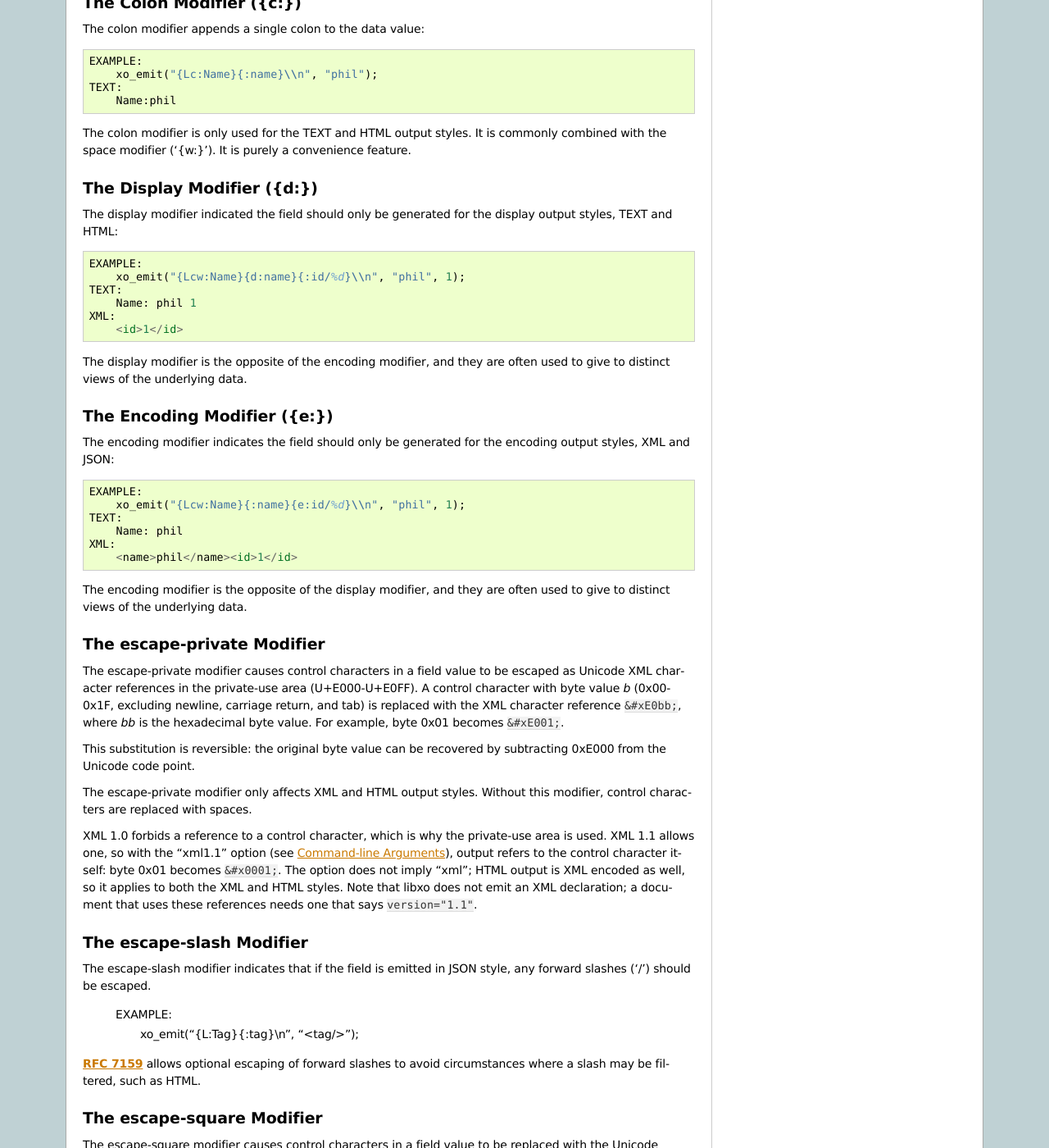
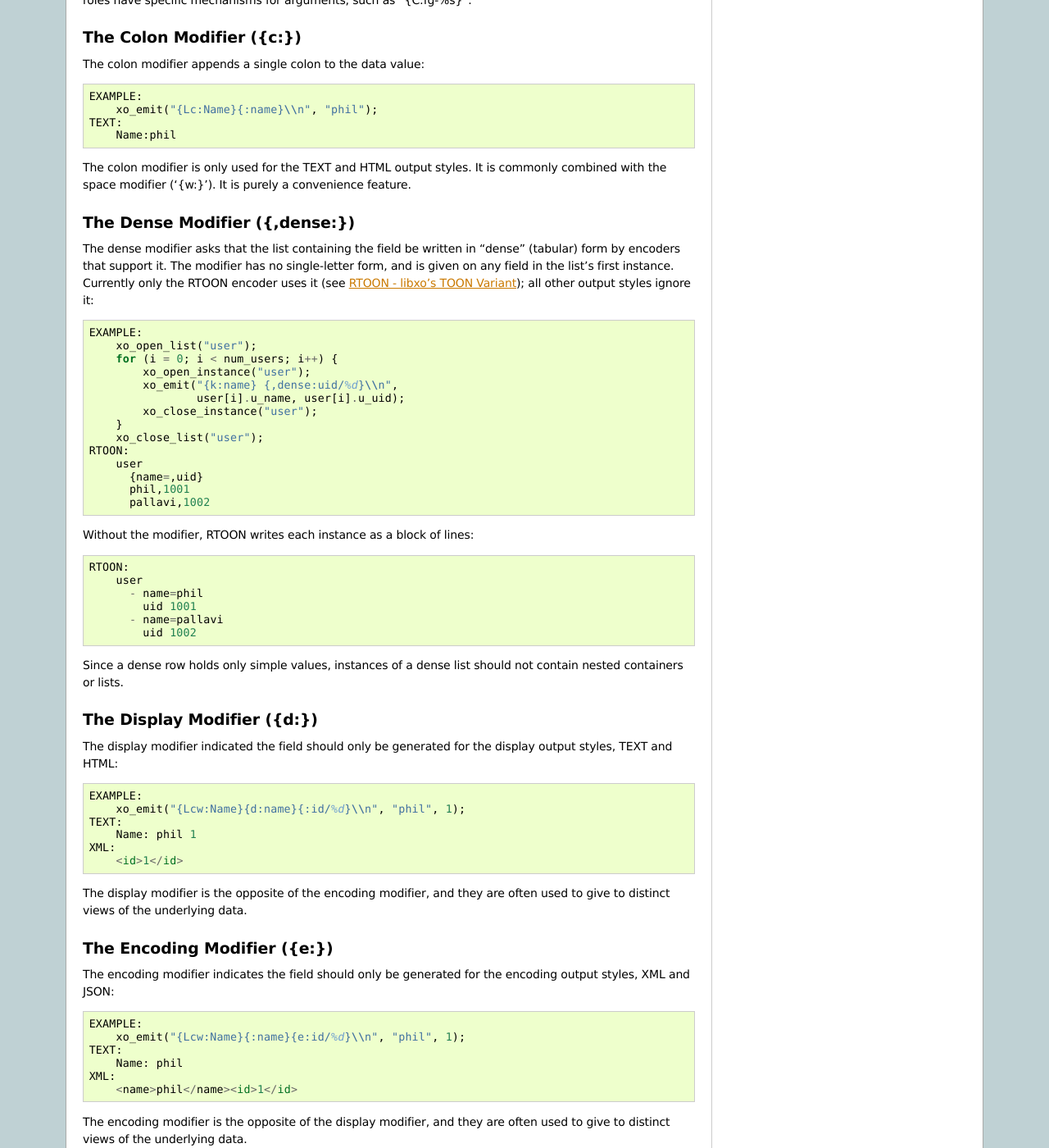
Before and after one commit to Juniper/libxo, a Sphinx documentation site: the page built from doc/field-modifiers.rst, in a window 1280 px wide and 1400 px high, scrolled down 1580 px. Shown: the whole window at 82% size. Built offline with Sphinx 7.4.7, drawn with Linux system fonts in a browser that asks for light colours; some of the changed text lies outside the part shown.

Commit message:
add the dense modifier

```diff
--- a/doc/field-modifiers.rst
+++ b/doc/field-modifiers.rst
@@ -13,6 +13,7 @@ particular output styles:
   === =============== ===================================================
    a   argument        The content appears as a 'const char \*' argument
    c   colon           A colon (":") is appended after the label
+  \    dense           Write the field's list in dense form (RTOON)
    d   display         Only emit field for display styles (text/HTML)
    e   encoding        Only emit for encoding styles (XML/JSON)
   \    escape-private  Escape control chars as Unicode private-use refs (XML/HTML)
@@ -88,6 +89,47 @@ The colon modifier appends a single colon to the data value::
 The colon modifier is only used for the TEXT and HTML output
 styles. It is commonly combined with the space modifier ('{w:}').
 It is purely a convenience feature.
+
+.. index:: Field Modifiers; Dense
+.. _dense-modifier:
+
+The Dense Modifier ({,dense:})
+++++++++++++++++++++++++++++++
+
+.. index:: Field Modifiers; Dense
+
+The dense modifier asks that the list containing the field be written
+in "dense" (tabular) form by encoders that support it.  The modifier
+has no single-letter form, and is given on any field in the list's
+first instance.  Currently only the RTOON encoder uses it (see
+:ref:`rtoon_encoder`); all other output styles ignore it::
+
+    EXAMPLE:
+        xo_open_list("user");
+        for (i = 0; i < num_users; i++) {
+            xo_open_instance("user");
+            xo_emit("{k:name} {,dense:uid/%d}\\n",
+                    user[i].u_name, user[i].u_uid);
+            xo_close_instance("user");
+        }
+        xo_close_list("user");
+    RTOON:
+        user
+          {name=,uid}
+          phil,1001
+          pallavi,1002
+
+Without the modifier, RTOON writes each instance as a block of lines::
+
+    RTOON:
+        user
+          - name=phil
+            uid 1001
+          - name=pallavi
+            uid 1002
+
+Since a dense row holds only simple values, instances of a dense list
+should not contain nested containers or lists.
 
 .. index:: Field Modifiers; Display
 .. _display-modifier:
```
